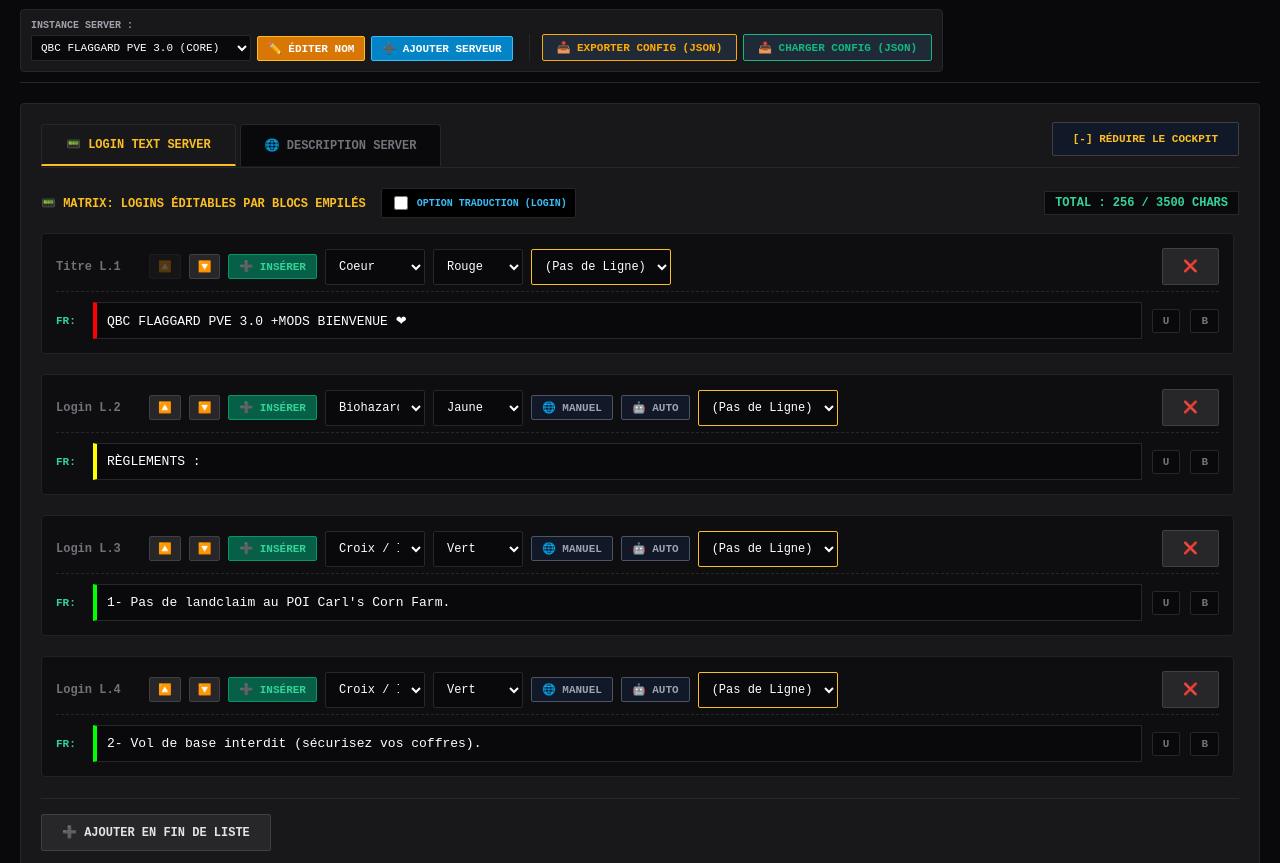
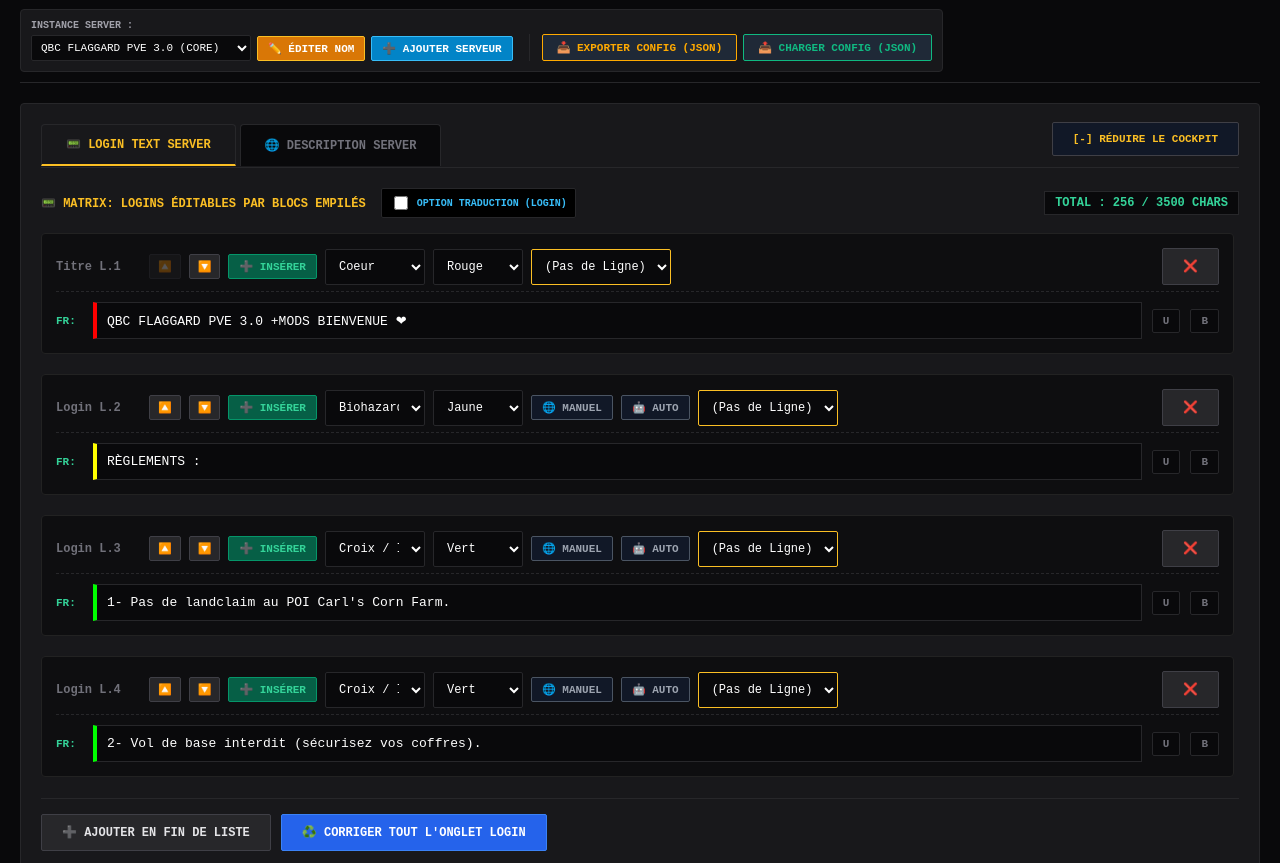
Before and after one commit to LaTrouTe11/7DTD-LOGIN-DESC-SIMUL, a plain HTML site: page index.html in a window 1280 px wide. Shown: the part 65-928 px from the top of the page. Drawn offline with Linux system fonts and the light colour scheme.

Commit message:
Add files via upload

```diff
--- a/index.html
+++ b/index.html
@@ -1,6 +1,7 @@
 <!DOCTYPE html>
 <html lang="fr">
 <head>
+    <!-- FIX CONSOLE : Empêche Chrome de chercher une favicon et d'afficher une erreur 404 -->
     <link rel="icon" href="data:,">
     <meta charset="UTF-8">
     <meta name="viewport" content="width=device-width, initial-scale=1.0">
@@ -9,6 +10,7 @@
     <link rel="stylesheet" href="style.css">
 </head>
 <body>
+    <!-- EN-TÊTE DE COMMANDE ET MODULES DE RESTAURATION DES FLUX JSON -->
     <div class="header" style="display: flex; flex-wrap: wrap; justify-content: space-between; align-items: center; gap: 15px;">
         <div>
             <h1 style="color: #fbbf24; margin: 0; font-size: 20px; font-weight: 900; letter-spacing: 1px;">7DTD LOGIN+DESC SIMUL</h1>
@@ -36,6 +38,7 @@
         </div>
     </div>
 
+    <!-- COCKPIT CENTRAL ET COMPARTIMENT DES ONGLETS LOGIN & DESCRIPTION -->
     <div class="workspace-grid" id="mainMatrixContainer">
         <div class="card" id="editorContainerCard">
             <button type="button" class="btn-action" id="toggleCollapseBtn" style="position: absolute; top: 18px; right: 20px; background-color: #111827; border-color: #3f3f46; color: #fbbf24; font-size: 11px; z-index: 10;" onclick="toggleEditorCollapse()">[-] RÉDUIRE LE COCKPIT</button>
@@ -46,6 +49,7 @@
             </div>
 
             <div id="collapsibleWorkspacePanel" class="collapsible-panel">
+                <!-- ONGLET 1 : MATRICE DES LIGNES LOGIN -->
                 <div id="content-login" class="tab-content active">
                     <div style="display: flex; justify-content: space-between; align-items: center; margin-bottom: 15px;">
                         <div style="display: flex; align-items: center; gap: 15px;">
@@ -60,12 +64,15 @@
 
                     <div id="linesContainer" style="max-height: 550px; overflow-y: auto; padding-right: 5px; margin-bottom: 15px;"></div>
 
-                    <div style="border-top: 1px solid #27272a; padding-top: 15px;">
+                    <div style="border-top: 1px solid #27272a; padding-top: 15px; display: flex; gap: 10px; flex-wrap: wrap;">
                         <button type="button" class="btn-action" onclick="addNewLine()">➕ AJOUTER EN FIN DE LISTE</button>
+                        <!-- BOUTON CIBLÉ SUR L'ONGLET LOGIN POUR ÉVITER LES CONFLITS -->
+                        <button type="button" class="btn-action" style="background-color: #2563eb; border-color: #3b82f6; color: #fff; font-weight: bold;" onclick="translateAllActiveLines()">♻️ CORRIGER TOUT L'ONGLET LOGIN</button>
                         <div id="alertBox" class="alert-banner">⚠️ DÉPASSEMENT CAPITAL DU LIEN : LE SERVEUR COUPERA LE MOTD !</div>
                     </div>
                 </div>
 
+                <!-- ONGLET 2 : MATRICE DES DESCRIPTIONS PROTÉGÉES -->
                 <div id="content-desc" class="tab-content">
                     <div style="display: flex; justify-content: space-between; align-items: center; margin-bottom: 15px;">
                         <div style="display: flex; align-items: center; gap: 15px;">
@@ -80,14 +87,17 @@
 
                     <div id="descLinesContainer" style="max-height: 550px; overflow-y: auto; padding-right: 5px; margin-bottom: 15px;"></div>
 
-                    <div style="border-top: 1px solid #27272a; padding-top: 15px;">
+                    <div style="border-top: 1px solid #27272a; padding-top: 15px; display: flex; gap: 10px; flex-wrap: wrap;">
                         <button type="button" class="btn-action" onclick="addNewDescLine()">➕ AJOUTER EN FIN DE LISTE</button>
+                        <!-- BOUTON CIBLÉ SUR L'ONGLET DESCRIPTION POUR ÉVITER LES CONFLITS -->
+                        <button type="button" class="btn-action" style="background-color: #2563eb; border-color: #3b82f6; color: #fff; font-weight: bold;" onclick="translateAllActiveLines()">♻️ CORRIGER TOUT L'ONGLET DESCRIPTION</button>
                         <div id="descAlertBox" class="alert-banner">⚠️ EXPA-MÉMOIRE : VOTRE DESCRIPTION SURPASSE LE QUOTA DÉFINI !</div>
                     </div>
                 </div>
             </div>
         </div>
 
+        <!-- VISUALISATION EN TEMPS RÉEL ET SORTIE DU PAYLOAD TEXTMESHPRO -->
         <div class="card" id="previewContainerCard">
             <h3 style="font-size: 12px; color: #a1a1aa; margin: 0 0 12px 0; text-transform: uppercase; font-weight: bold;">📺 APERÇU FILTRÉ GRAPHIQUE (DANS LE COCKPIT DE CHARGEMENT 7DTD) :</h3>
             <div id="preview" class="preview-box" style="margin-bottom: 25px;"></div>
--- a/script.js
+++ b/script.js
@@ -261,17 +261,26 @@ function updateLineBorderStyle(isDesc, i, style) {
     if (isDesc) renderDescFormLines(); else renderFormLines();
 }
 
+// FONCTION MAÎTRE INTELLIGENTE : Traduit uniquement l'onglet en cours de visionnage
 function translateAllActiveLines() {
-    const isLogin = currentActiveTab === 'login';
+    const isLogin = (currentActiveTab === 'login');
     const list = isLogin ? qbcDatabase[activeServerId].loginLines : qbcDatabase[activeServerId].descLines;
+    const isGlobalEnglish = isLogin ? isLoginEnglishActive : isDescEnglishActive;
+
     let delay = 0;
+
     list.forEach((line, index) => {
-        if (line.show_english || isLoginEnglishActive || isDescEnglishActive) {
-            setTimeout(() => { autoTranslateLine(!isLogin, index); }, delay);
-            delay += 400;
+        // Le radar vérifie si la ligne EN est ouverte (individuellement ou globalement via l'onglet actif)
+        if (line.show_english || isGlobalEnglish) {
+            setTimeout(() => {
+                // Passe true si c'est une description (isDesc), false si c'est un login
+                autoTranslateLine(!isLogin, index);
+            }, delay);
+            delay += 400; // Tempo de protection anti-spam Google
         }
     });
 }
+
 
 function processAndCompileQBC() {
     const isLogin = currentActiveTab === 'login'; if (!qbcDatabase[activeServerId]) activeServerId = Object.keys(qbcDatabase);
```
